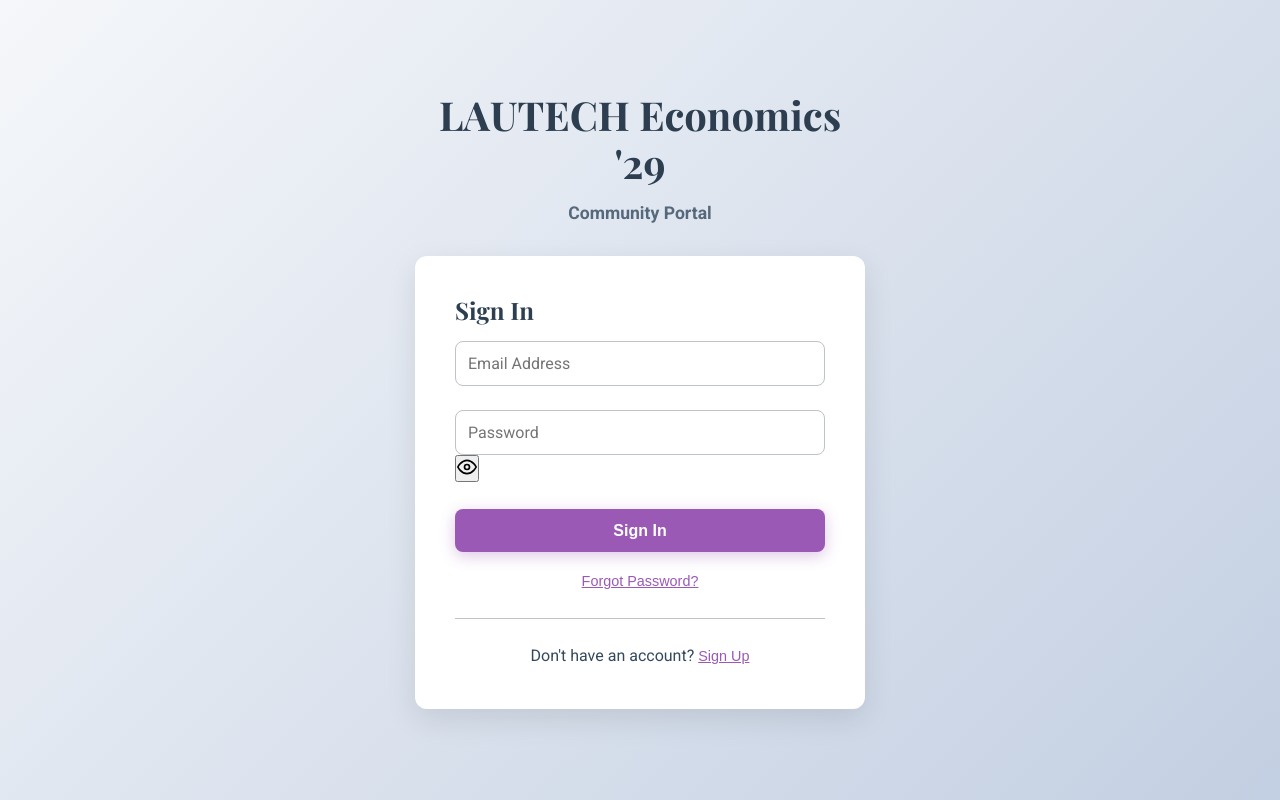
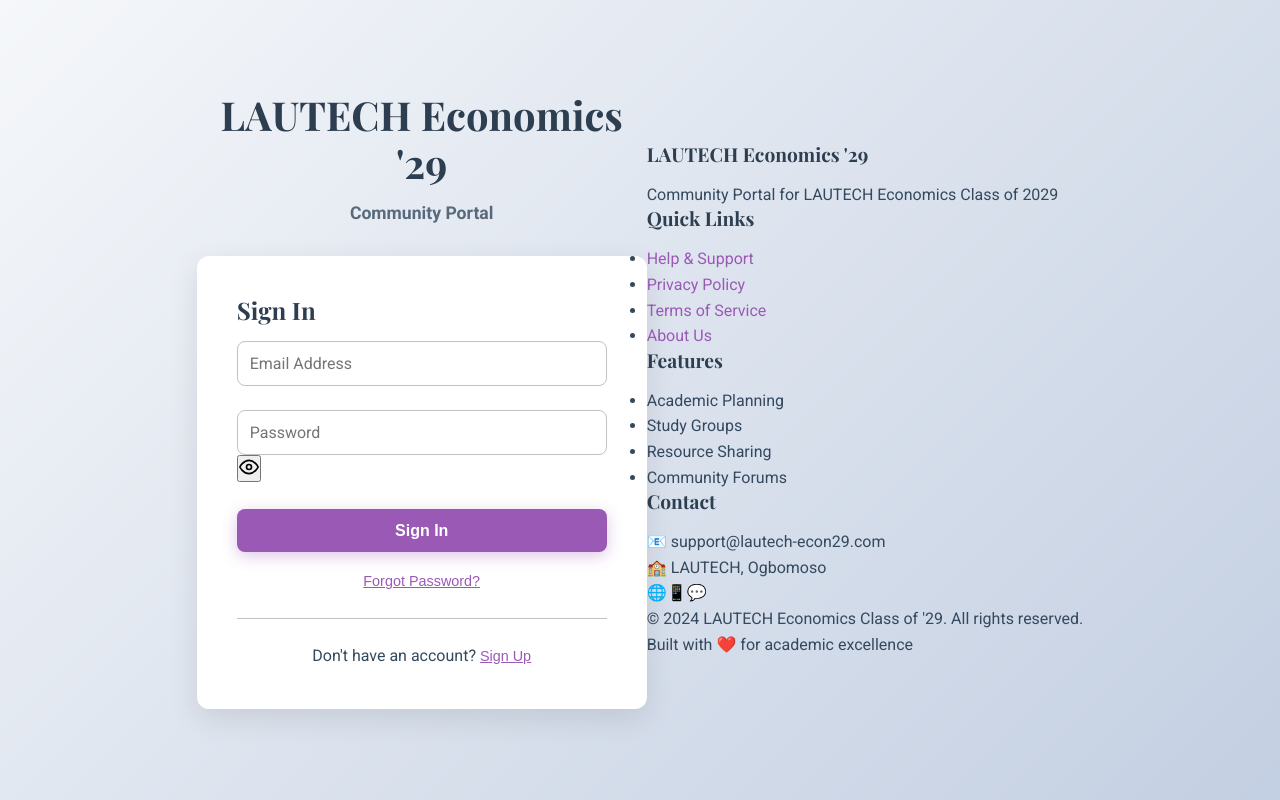
Before and after one commit to RayBen445/Economics-Class-29, a React (Vite) app: page / in a window 1280 px wide. Built offline with nearby package versions, Linux system fonts and the light colour scheme; no server answers; the database is empty.

Commit message:
Add professional footer and finalize UI improvements
Co-authored-by: RayBen445 <169310927+RayBen445@users.noreply.github.com>

```diff
--- a/src/App.tsx
+++ b/src/App.tsx
@@ -9,6 +9,7 @@ import { EmailVerificationPrompt } from './components/EmailVerificationPrompt';
 import { LoadingSpinner } from './components/LoadingSpinner';
 import { DarkModeToggle } from './components/DarkModeToggle';
 import { NotificationBell } from './components/NotificationBell';
+import { Footer } from './components/Footer';
 import { ProfilePage } from './pages/ProfilePage';
 import {
   CoursePlannerPage,
@@ -430,6 +431,8 @@ const AppContent: React.FC = () => {
         <main className="main">
           {renderPage()}
         </main>
+
+        <Footer />
       </div>
     </div>
   );
--- /dev/null
+++ b/src/components/Footer.tsx
@@ -0,0 +1,50 @@
+import React from 'react';
+
+export const Footer: React.FC = () => {
+  return (
+    <footer className="app-footer">
+      <div className="footer-content">
+        <div className="footer-section">
+          <h4>LAUTECH Economics '29</h4>
+          <p>Community Portal for LAUTECH Economics Class of 2029</p>
+        </div>
+
+        <div className="footer-section">
+          <h4>Quick Links</h4>
+          <ul>
+            <li><a href="#help">Help & Support</a></li>
+            <li><a href="#privacy">Privacy Policy</a></li>
+            <li><a href="#terms">Terms of Service</a></li>
+            <li><a href="#about">About Us</a></li>
+          </ul>
+        </div>
+
+        <div className="footer-section">
+          <h4>Features</h4>
+          <ul>
+            <li>Academic Planning</li>
+            <li>Study Groups</li>
+            <li>Resource Sharing</li>
+            <li>Community Forums</li>
+          </ul>
+        </div>
+
+        <div className="footer-section">
+          <h4>Contact</h4>
+          <p>📧 support@lautech-econ29.com</p>
+          <p>🏫 LAUTECH, Ogbomoso</p>
+          <div className="footer-social">
+            <span>🌐</span>
+            <span>📱</span>
+            <span>💬</span>
+          </div>
+        </div>
+      </div>
+
+      <div className="footer-bottom">
+        <p>&copy; 2024 LAUTECH Economics Class of '29. All rights reserved.</p>
+        <p>Built with ❤️ for academic excellence</p>
+      </div>
+    </footer>
+  );
+};
--- a/src/pages/AuthPage.tsx
+++ b/src/pages/AuthPage.tsx
@@ -2,6 +2,7 @@ import React, { useState } from 'react';
 import { SignInForm } from '../components/SignInForm';
 import { SignUpForm } from '../components/SignUpForm';
 import { ForgotPasswordForm } from '../components/ForgotPasswordForm';
+import { Footer } from '../components/Footer';
 
 type AuthView = 'signin' | 'signup' | 'forgot';
 
@@ -32,6 +33,7 @@ export const AuthPage: React.FC = () => {
           {renderAuthForm()}
         </div>
       </div>
+      <Footer />
     </div>
   );
 };
--- a/src/styles/global.css
+++ b/src/styles/global.css
@@ -160,6 +160,7 @@ hr {
     margin-left: var(--sidebar-width);
     display: flex;
     flex-direction: column;
+    min-height: 100vh;
     transition: margin-left 0.3s ease-in-out;
 }
 
@@ -275,8 +276,7 @@ hr {
 /* --- AUTH PAGE --- */
 .auth-page-wrapper {
     display: flex;
-    align-items: center;
-    justify-content: center;
+    flex-direction: column;
     min-height: 100vh;
     padding: 2rem;
     background-color: #e0e0e0;
@@ -284,8 +284,14 @@ hr {
 }
 
 .auth-page-container {
+    flex: 1;
+    display: flex;
+    flex-direction: column;
+    align-items: center;
+    justify-content: center;
     width: 100%;
     max-width: 450px;
+    margin: 0 auto;
     text-align: center;
 }
 .auth-header {
@@ -2263,6 +2269,96 @@ input[type="file"] {
     background: rgba(255, 255, 255, 0.05);
 }
 
+/* Footer Styles */
+.app-footer {
+    background: var(--primary-color);
+    color: var(--light-text-color);
+    margin-top: auto;
+    padding: 2rem 0 1rem;
+    border-top: 1px solid var(--border-color);
+}
+
+.footer-content {
+    max-width: 1200px;
+    margin: 0 auto;
+    padding: 0 2rem;
+    display: grid;
+    grid-template-columns: repeat(auto-fit, minmax(200px, 1fr));
+    gap: 2rem;
+}
+
+.footer-section h4 {
+    color: var(--light-text-color);
+    margin-bottom: 1rem;
+    font-size: 1.1rem;
+}
+
+.footer-section p {
+    color: rgba(255, 255, 255, 0.8);
+    margin-bottom: 0.5rem;
+    font-size: 0.9rem;
+}
+
+.footer-section ul {
+    list-style: none;
+    padding: 0;
+}
+
+.footer-section li {
+    margin-bottom: 0.5rem;
+}
+
+.footer-section a {
+    color: rgba(255, 255, 255, 0.8);
+    text-decoration: none;
+    font-size: 0.9rem;
+    transition: color 0.2s ease;
+}
+
+.footer-section a:hover {
+    color: var(--accent-color);
+}
+
+.footer-social {
+    display: flex;
+    gap: 1rem;
+    margin-top: 1rem;
+}
+
+.footer-social span {
+    font-size: 1.2rem;
+    cursor: pointer;
+    transition: transform 0.2s ease;
+}
+
+.footer-social span:hover {
+    transform: scale(1.2);
+}
+
+.footer-bottom {
+    text-align: center;
+    margin-top: 2rem;
+    padding-top: 1rem;
+    border-top: 1px solid rgba(255, 255, 255, 0.2);
+    color: rgba(255, 255, 255, 0.7);
+    font-size: 0.8rem;
+}
+
+.footer-bottom p {
+    margin: 0.25rem 0;
+}
+
+@media (max-width: 768px) {
+    .footer-content {
+        grid-template-columns: 1fr;
+        text-align: center;
+    }
+
+    .app-footer {
+        padding: 1.5rem 0 0.5rem;
+    }
+}
+
 /* Responsive adjustments for new features */
 @media (max-width: 1024px) {
     .messages-container {
```
